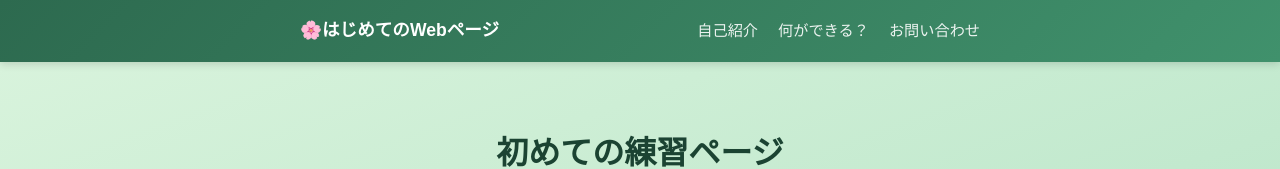
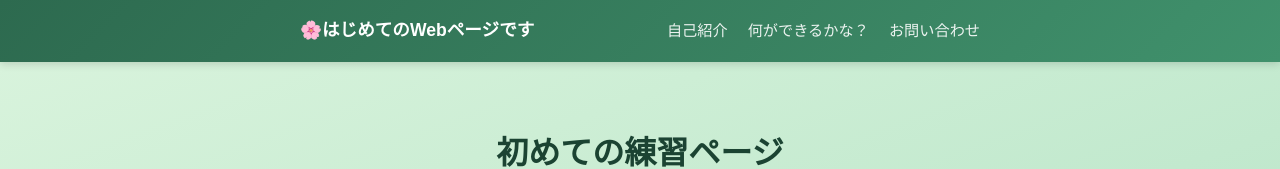
Before and after one commit to maki0315-1617/my-first-page, a plain HTML site: page index.html in a window 1280 px wide. Shown: the top 169 px of the page. Drawn offline with Linux system fonts and the light colour scheme.

Commit message:
Update header text for clarity and consistency in index.html

```diff
--- a/index.html
+++ b/index.html
@@ -10,10 +10,10 @@
     <!-- ヘッダー：サイトのタイトルとナビゲーション -->
     <header class="header">
       <div class="container">
-        <p class="logo">🌸はじめてのWebページ</p>
+        <p class="logo">🌸はじめてのWebページです</p>
         <nav class="nav">
           <a href="#about">自己紹介</a>
-          <a href="#skills">何ができる？</a>
+          <a href="#skills">何ができるかな？</a>
           <a href="#contact">お問い合わせ</a>
         </nav>
       </div>
```
